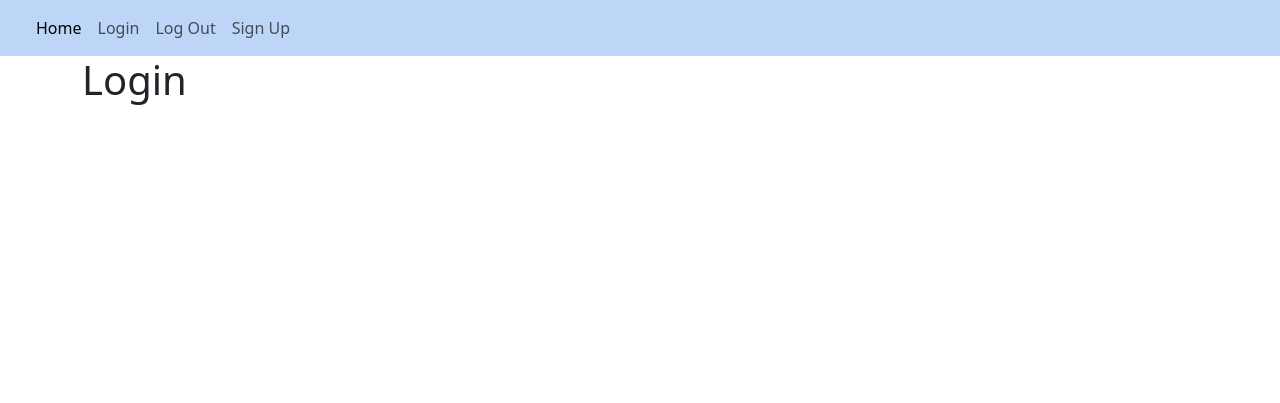
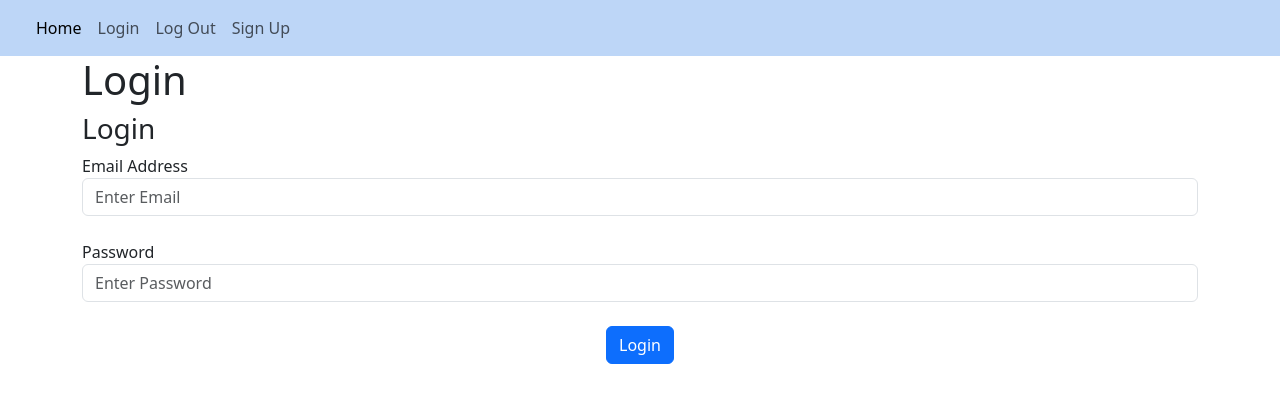
Before and after one commit to vxriantz/Flask_Blog, a Flask app: page /login in a window 1280 px wide. Shown: the top 403 px of the page. Run offline with Flask 3, Linux system fonts and the light colour scheme.

Commit message:
added comments to auth.py and pasted sign up form into login.html and fixed it to be relevant to the login page

```diff
--- a/app.py
+++ b/app.py
@@ -7,4 +7,4 @@ if __name__=="__main__":
     app = create_app()
     app.run(debug=True)
 
-#video 10
+#video 11
--- a/website/auth.py
+++ b/website/auth.py
@@ -25,9 +25,11 @@ def sign_up():
         password1 = request.form.get("password1")
         password2 = request.form.get("password2")
 
+        # check that the email and username are unique
         email_exists = User.query.filter_by(email=email).first()
         username_exists = User.query.filter_by(username=username).first()
 
+        # validation of password, username, and email
         if email_exists:
             flash('Email is already in use.', category='error')
         elif username_exists:
--- a/website/templates/login.html
+++ b/website/templates/login.html
@@ -4,6 +4,25 @@
 
 <!-- login page content -->
 {% block content%} <h1>Login</h1>
+<!-- start of form -->
+ <form method="POST">
+    <h3>Login</h3>
 
+    <div clas="form-group">
+        <!-- email form -->
+         <label for="email">Email Address</label>
+         <input type="email" id="email" name="email" class="form-control" placeholder="Enter Email" />
 
+        <br/>
+         <!-- password form -->
+         <label for="password">Password</label>
+         <input type="password" id="password" name="password" class="form-control" placeholder="Enter Password" />
+
+         <br/>
+         <!-- submit button -->
+         <div align="center">
+            <button class="btn btn-primary" type="submit">Login</button>
+         </div>
+    </div>
+ </form>
 {% endblock %}
```
